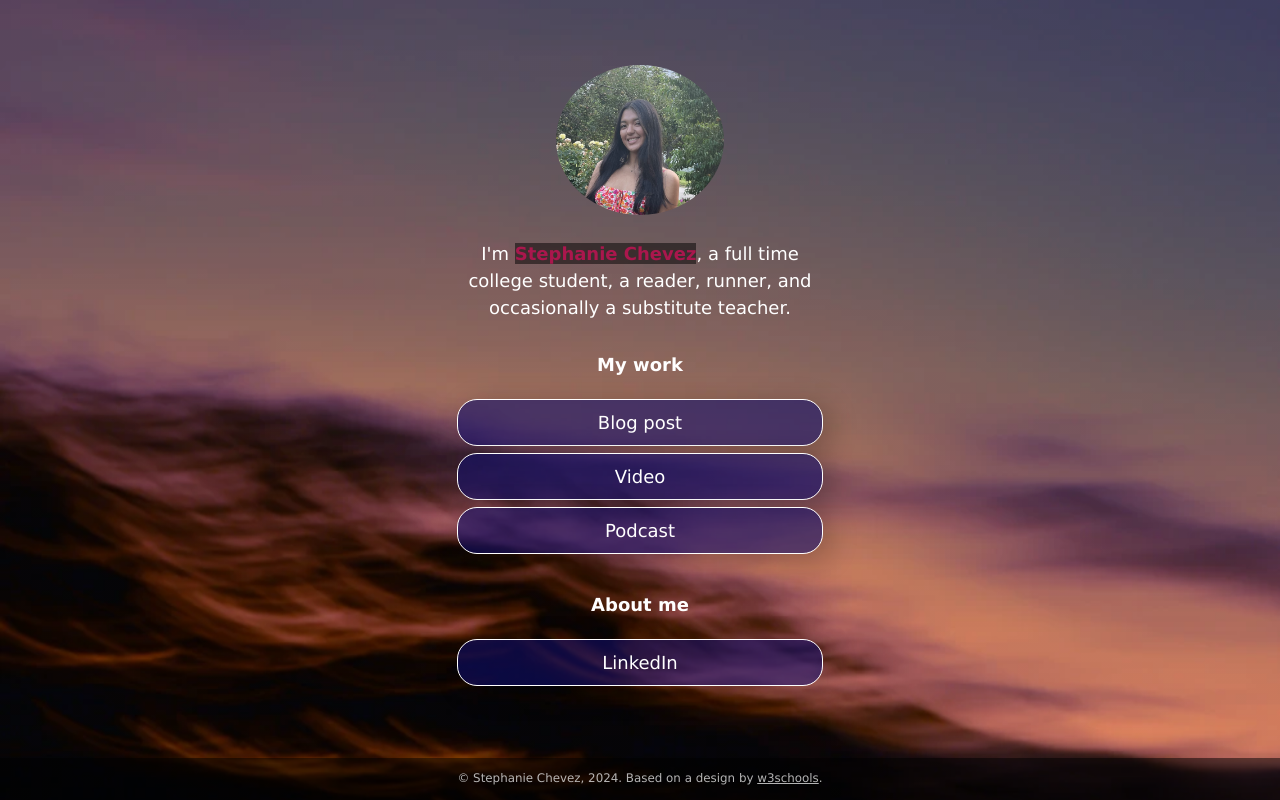
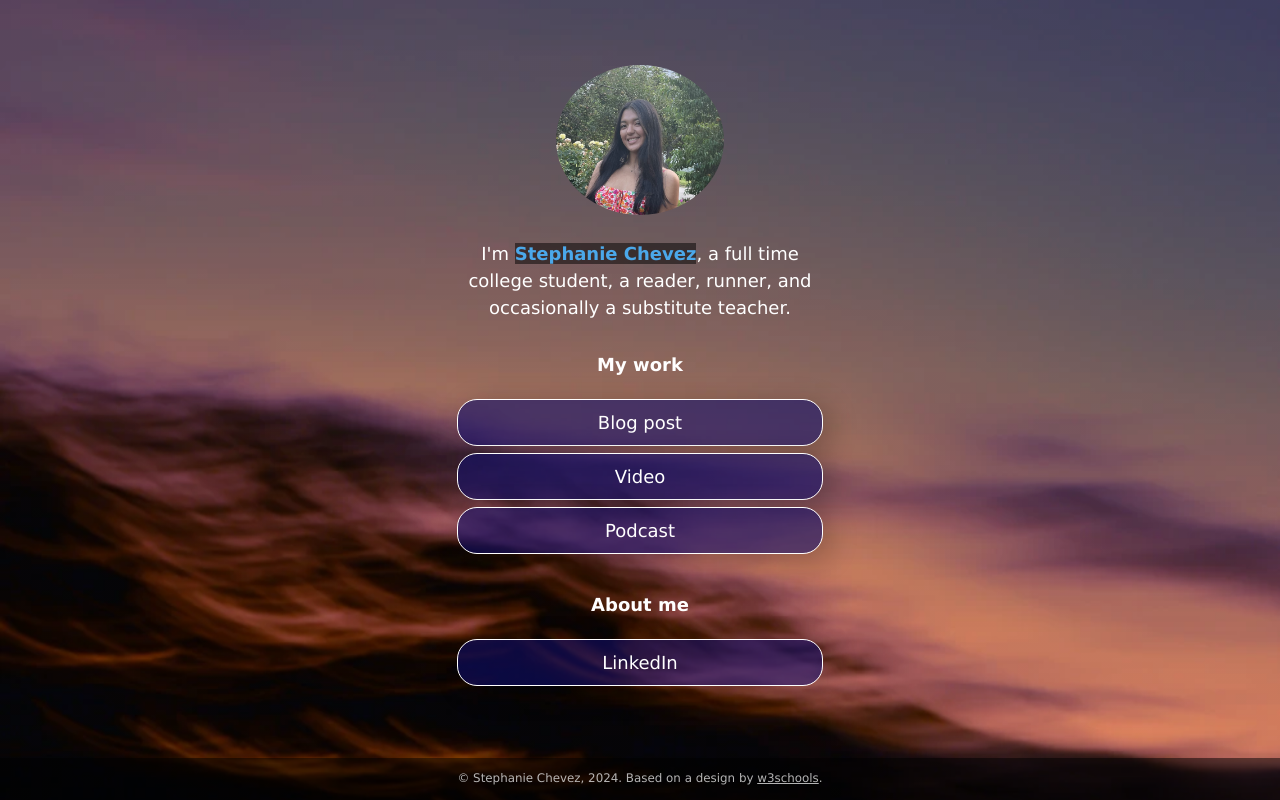
Before and after one commit to StephanieC22/StephanieC22.github.io, a plain HTML site: page index.html in a window 1280 px wide. Drawn offline with Linux system fonts and the light colour scheme.

Commit message:
Update website

```diff
--- a/css/style.css
+++ b/css/style.css
@@ -1,10 +1,10 @@
 :root {
     --primaryText: #fff;
-    --secondaryText: #aa174d;
+    --secondaryText: #4ba8ea;
     --primary: rgba(15, 14, 105, 0.6);
-    --secondary: rgba(63, 26, 40, 0.6);
-    --buttonHover: rgba(156, 39, 176, .40);
-    --smallButtonHover: rgba(95, 165, 177, 0.25);
+    --secondary: rgba(93, 86, 223, 0.6);
+    --buttonHover: rgba(3, 7, 243, 0.4);
+    --smallButtonHover: rgba(32, 137, 156, 0.25);
 }
 
 html {
--- a/index.html
+++ b/index.html
@@ -59,7 +59,7 @@
     </div>
 
     <div class="links-container">
-      <a href="www.linkedin.com/in/stephanie-chevez-554b30265" class="button" target="_blank">LinkedIn</a>
+      <a href="https://www.linkedin.com/public-profile/settings?trk=d_flagship3_profile_self_view_public_profile" class="button" target="_blank">LinkedIn</a>
     </div>
 
   </div>
```
Also changed, not shown: 1 other file.
